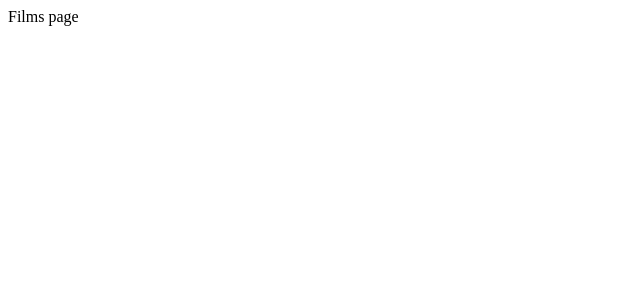
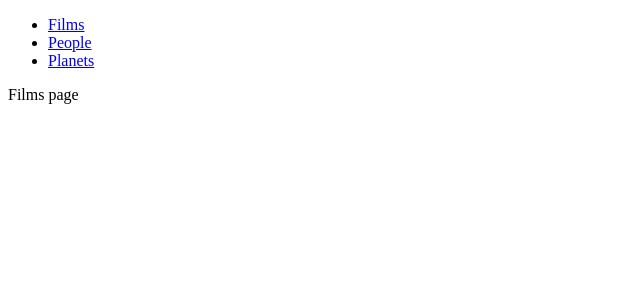
Before and after one commit to majkelbed/birchal-tabs, a React (Create React App) app: page / in a window 1280 px wide. Shown: the top 300 px of the page, without its empty margins (0-640 px from the left). Built offline with nearby package versions, Linux system fonts and the light colour scheme.

Commit message:
feat: add basic navbar

```diff
--- a/src/modules/app/app.tsx
+++ b/src/modules/app/app.tsx
@@ -1,4 +1,5 @@
 import { Routes, Route } from "react-router-dom"
+import { Navbar } from "../common/components/navbar/navbar.component"
 import { FilmsPage } from "../films/pages/films.page"
 import { PeoplePage } from "../people/pages/people.page"
 import { PlanetsPage } from "../planets/pages/planets.page"
@@ -6,6 +7,8 @@ import { PlanetsPage } from "../planets/pages/planets.page"
 export const App = () => {
   return (
     <main>
+      <Navbar />
+
       <Routes>
         <Route path="films" element={<FilmsPage />} />
         <Route path="people" element={<PeoplePage />} />
--- /dev/null
+++ b/src/modules/common/components/navbar/navbar.component.tsx
@@ -0,0 +1,19 @@
+import { NavLink } from "react-router-dom";
+
+export const Navbar = () => {
+  return (
+    <nav>
+      <ul>
+        <li>
+          <NavLink to="films">Films</NavLink>
+        </li>
+        <li>
+          <NavLink to="people">People</NavLink>
+        </li>
+        <li>
+          <NavLink to="planets">Planets</NavLink>
+        </li>
+      </ul>
+    </nav>
+  );
+};
```
